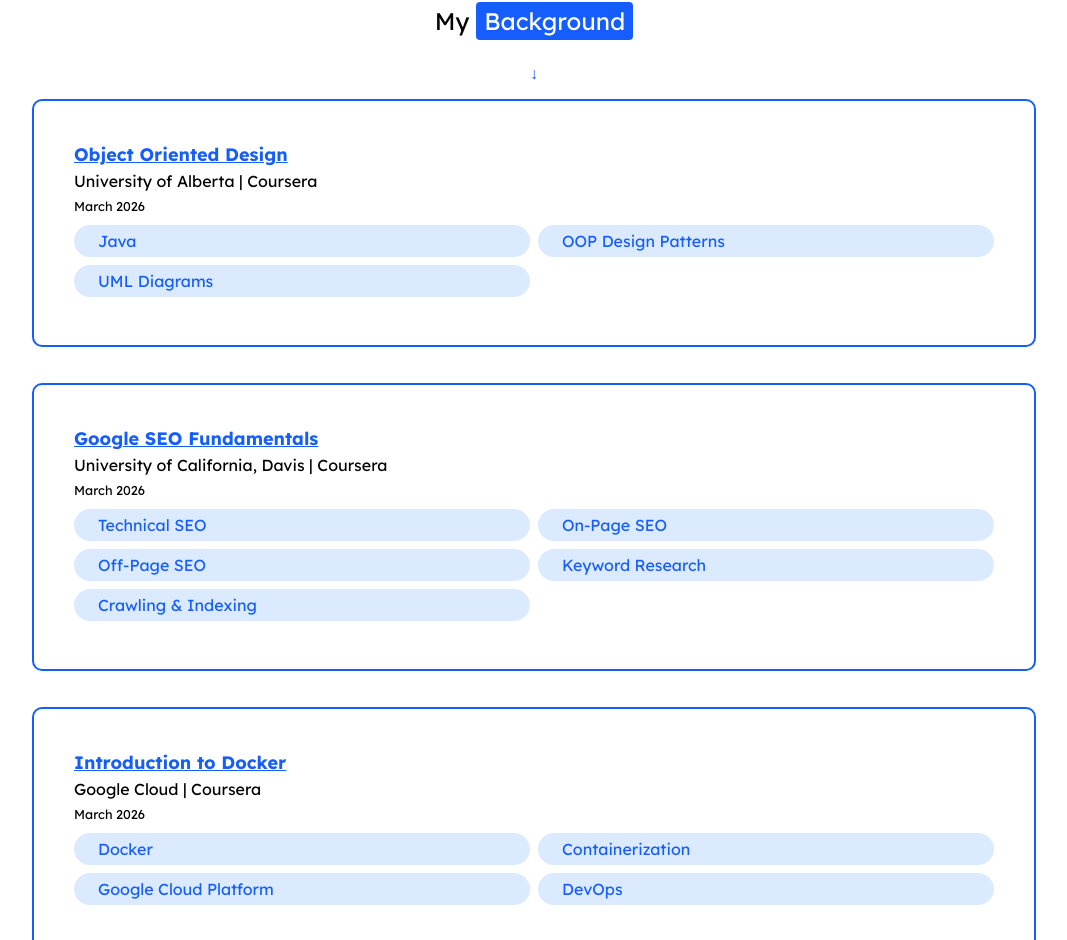
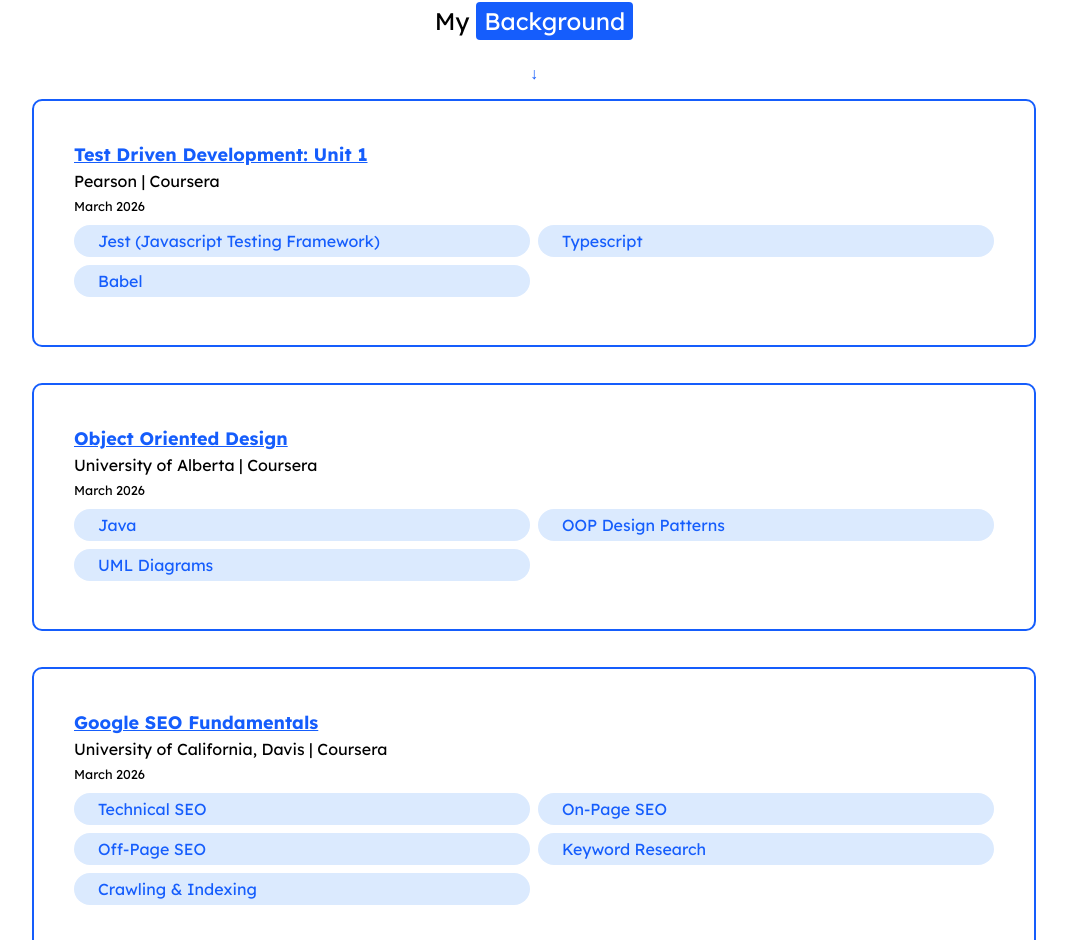
Before and after one commit to Ian-Val/portfolio-2026, a Next.js app: page / in a window 1280 px wide. Shown: the part 2460-3400 px from the top of the page, without its empty margins (106-1173 px from the left). Built offline with nearby package versions, Linux system fonts and the light colour scheme.

Commit message:
added new certificate

```diff
--- a/components/homepage/sections/Certificates.tsx
+++ b/components/homepage/sections/Certificates.tsx
@@ -3,6 +3,13 @@
 
 export default function Certificates() {
   const certs = [
+    {
+      title: "Test Driven Development: Unit 1",
+      url: "https://www.coursera.org/account/accomplishments/verify/88LL23M621HE",
+      provider: "Pearson | Coursera",
+      issued: "March 2026",
+      skills: ["Jest (Javascript Testing Framework)", "Typescript", "Babel"],
+    },
     {
       title: "Object Oriented Design",
       url: "https://www.coursera.org/account/accomplishments/verify/RD6FYZDJ4RX8",
```
